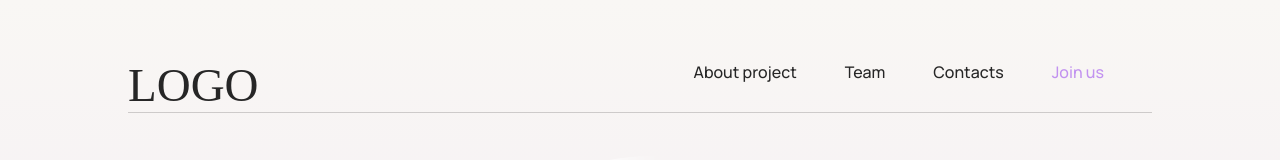
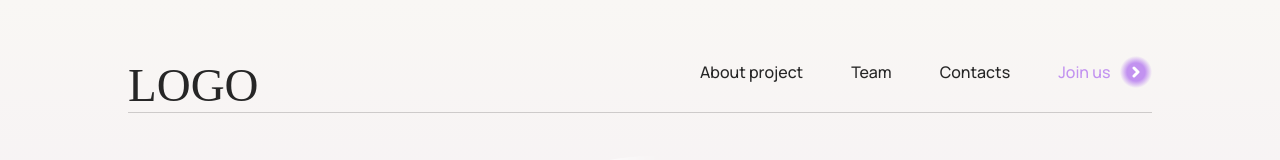
Before and after one commit to ivvan16/delphine, an Angular app: page / in a window 1280 px wide. Shown: the top 160 px of the page. Built offline with nearby package versions, Linux system fonts and the light colour scheme; a web font is replaced by a local one.

Commit message:
Build configs fixed.

```diff
--- a/src/app/app.component.html
+++ b/src/app/app.component.html
@@ -7,6 +7,9 @@
       <div>Contacts</div>
       <div class="nav-login">
         <div>Join us</div>
+        <div class="circle-action">
+          <img [src]="assetsPath + '/arrow-right.svg'">
+        </div>
       </div>
     </div>
   </div>
@@ -102,14 +105,17 @@
   </div>
   <div class="footer">
     <div class="footer-contacts">
-      <img src="../assets/instagram.svg">
-      <img src="../assets/twitter.svg">
-      <img src="../assets/discord.svg">
+      <img [src]="assetsPath + '/instagram.svg'">
+      <img [src]="assetsPath + '/twitter.svg'">
+      <img [src]="assetsPath + '/discord.svg'">
       <div class="footer-mail">ask@delphyne.io</div>
     </div>
     <div class="nav-section">
       <div class="nav-login">
         <div>To the top</div>
+        <div class="circle-action">
+          <img [src]="assetsPath + '/arrow-top.svg'">
+        </div>
       </div>
     </div>
   </div>
--- a/src/app/app.component.scss
+++ b/src/app/app.component.scss
@@ -37,10 +37,30 @@
 
 .nav-section > * {
   margin-right: 48px;
+  align-self: center;
 }
 
 .nav-login {
-  color: #C292F0
+  color: #C292F0;
+  display: flex;
+  flex-direction: row;
+  margin-right: 0 !important;
+  cursor: pointer;
+}
+
+.circle-action {
+  height: 2rem;
+  width: 2rem;
+  background: radial-gradient(#C292F0 0%, #C292F0 40%, rgba(194, 146, 240, 0) 71%);
+  margin-right: 0 !important;
+  display: flex;
+  align-items: center;
+  justify-content: center;
+}
+
+.nav-login > * {
+  margin-right: 0.6rem;
+  align-self: center;
 }
 
 .container {
--- a/src/app/app.component.ts
+++ b/src/app/app.component.ts
@@ -1,4 +1,5 @@
 import { Component } from '@angular/core';
+import { environment } from "src/environments/environment";
 
 @Component({
   selector: 'app-root',
@@ -57,5 +58,7 @@ export class AppComponent {
         bottom: '3rem'
       }
     }
-  ]
+  ];
+
+  assetsPath = environment.assetsPath;
 }
--- a/src/environments/environment.prod.ts
+++ b/src/environments/environment.prod.ts
@@ -1,3 +1,4 @@
 export const environment = {
-  production: true
+  production: true,
+  assetsPath: './assets'
 };
--- a/src/environments/environment.ts
+++ b/src/environments/environment.ts
@@ -3,7 +3,8 @@
 // The list of file replacements can be found in `angular.json`.
 
 export const environment = {
-  production: false
+  production: false,
+  assetsPath: '../assets'
 };
 
 /*
```
Also changed, not shown: src/assets/arrow-right.svg (added), src/assets/arrow-top.svg (added), 5 other files (tests, documents, lock files or other folders).
